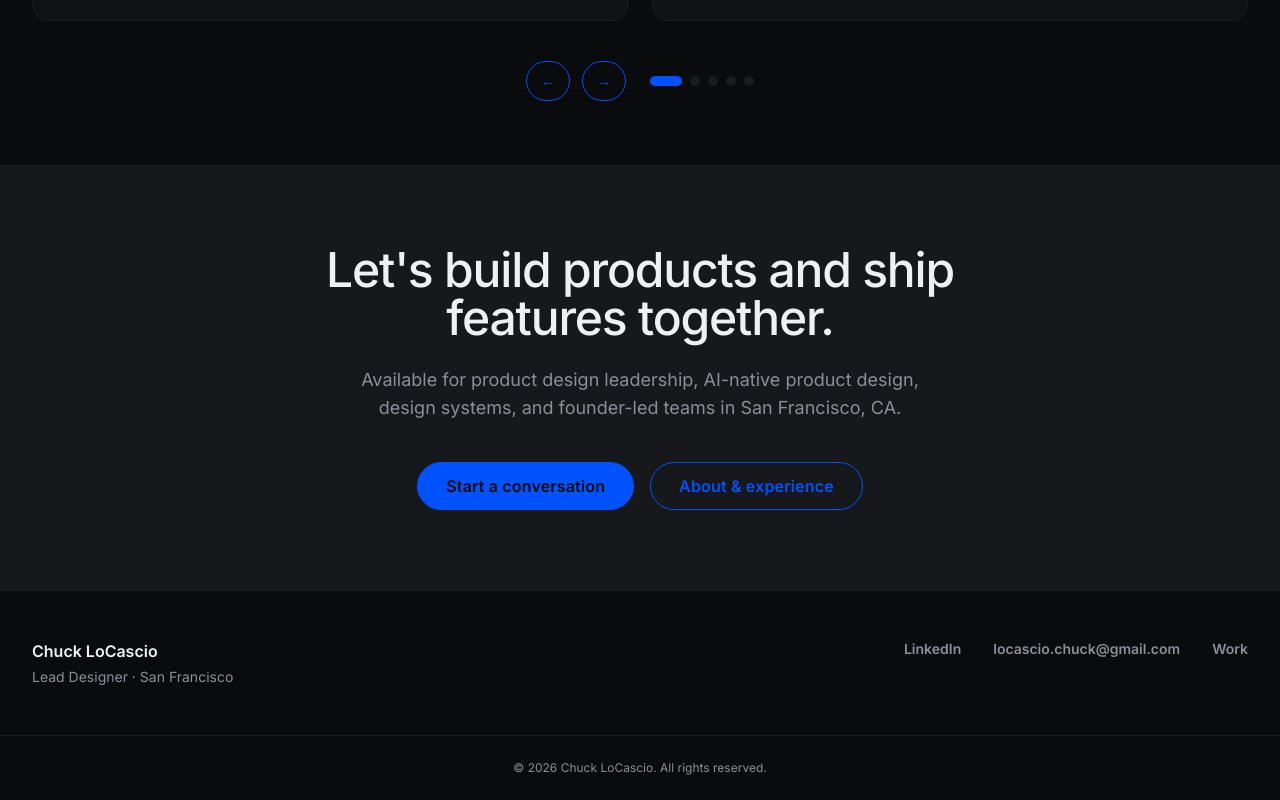
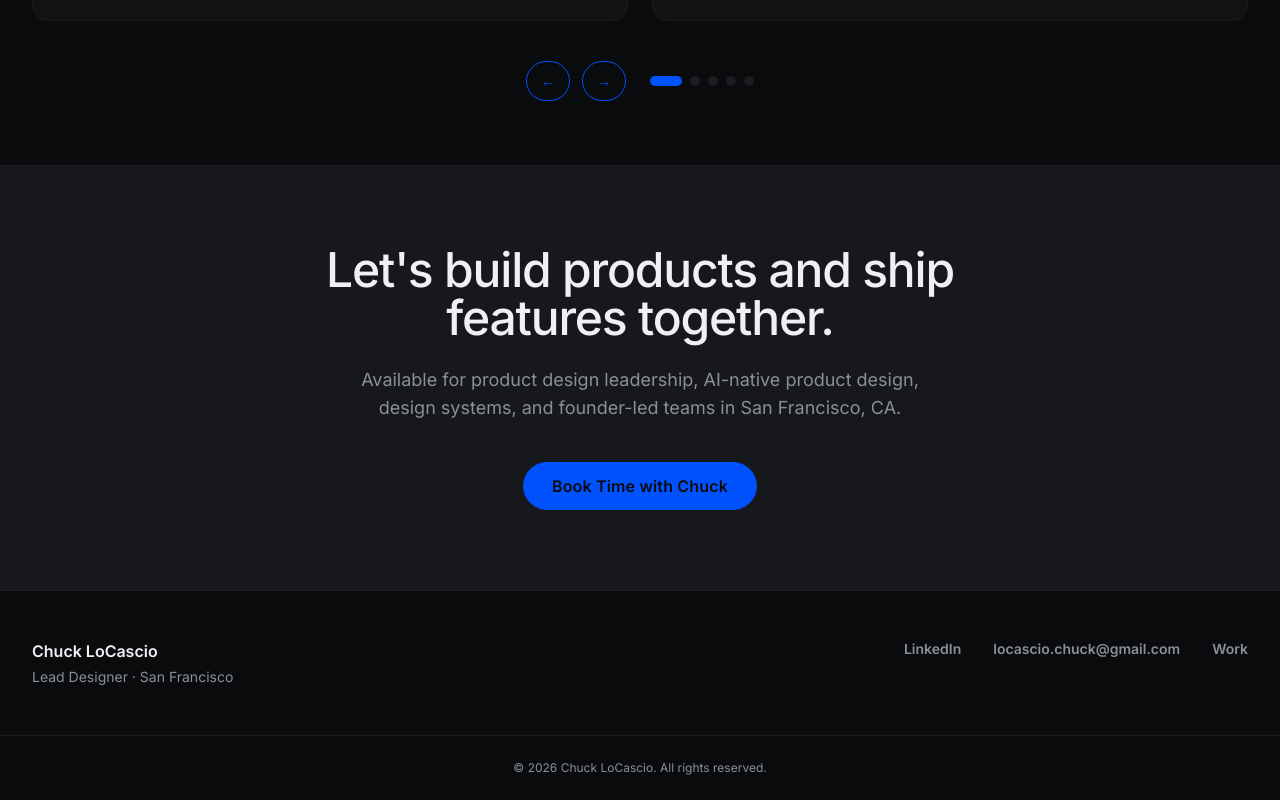
Before and after one commit to ChuckLoCascio/Chuck-LoCascio-website, a Next.js app: page / in a window 1280 px wide. Shown: the part 4682-5482 px from the top of the page. Built offline with nearby package versions, Linux system fonts and the light colour scheme.

Commit message:
Added Book Time CTA

```diff
--- a/src/app/page.tsx
+++ b/src/app/page.tsx
@@ -172,25 +172,18 @@ export default function HomePage() {
             Available for product design leadership, AI-native product design,
             design systems, and founder-led teams in San Francisco, CA.
           </p>
-          <div className="mt-10 flex flex-wrap justify-center gap-4">
+          <div className="mt-10 flex justify-center">
             <a
-              href={`mailto:${person.email}`}
+              href="https://calendly.com/locascio-chuck/intro-call-let-s-talk-design"
+              target="_blank"
+              rel="noopener noreferrer"
               className={buttonClassName({
                 variant: "primary",
                 size: "lg",
               })}
             >
-              Start a conversation
+              Book Time with Chuck
             </a>
-            <Link
-              href="/about"
-              className={buttonClassName({
-                variant: "outline",
-                size: "lg",
-              })}
-            >
-              About &amp; experience
-            </Link>
           </div>
         </div>
       </section>
```
